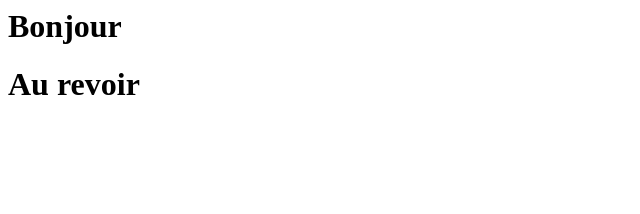
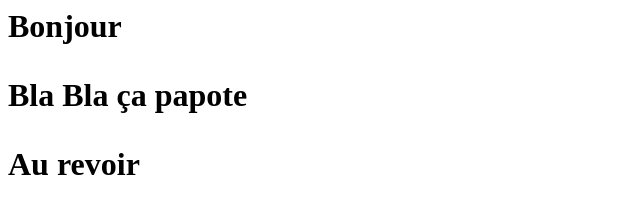
Before and after one commit to LefeuvreC/ProjetFormaitonTest, a plain HTML site: page index.html in a window 1280 px wide. Shown: the whole page, without its empty margins (0-640 px from the left). Drawn offline with Linux system fonts and the light colour scheme.

Commit message:
ajout d'un Bla Bla message

```diff
--- a/index.html
+++ b/index.html
@@ -1,3 +1,5 @@
 <h1>Bonjour<h1>
 
+<p> Bla Bla ça papote <p>
+
 <h1>Au revoir<h1>
```
